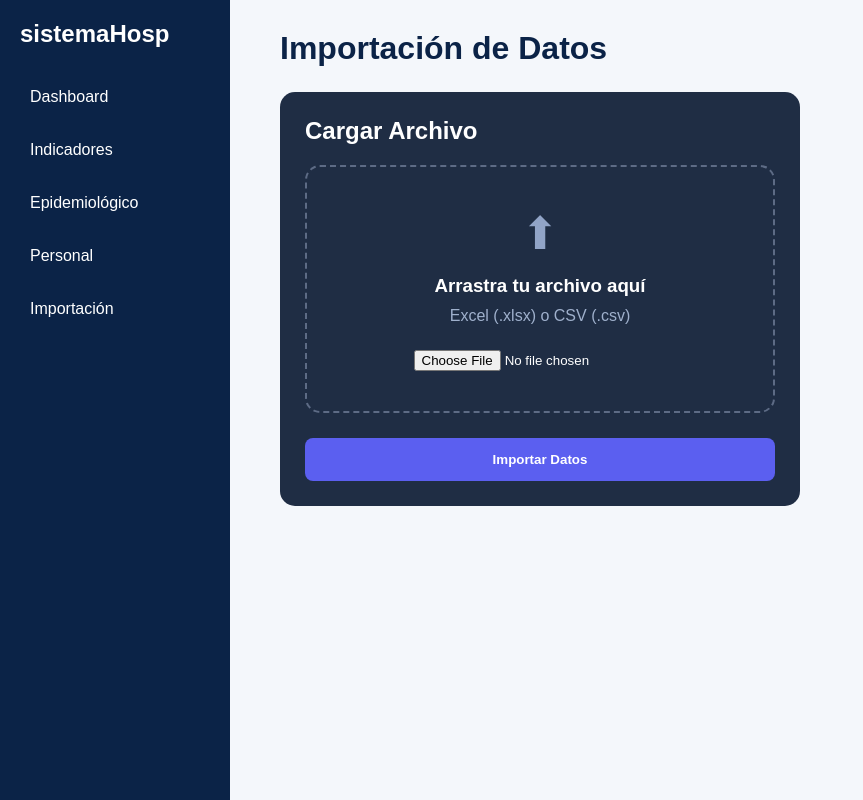
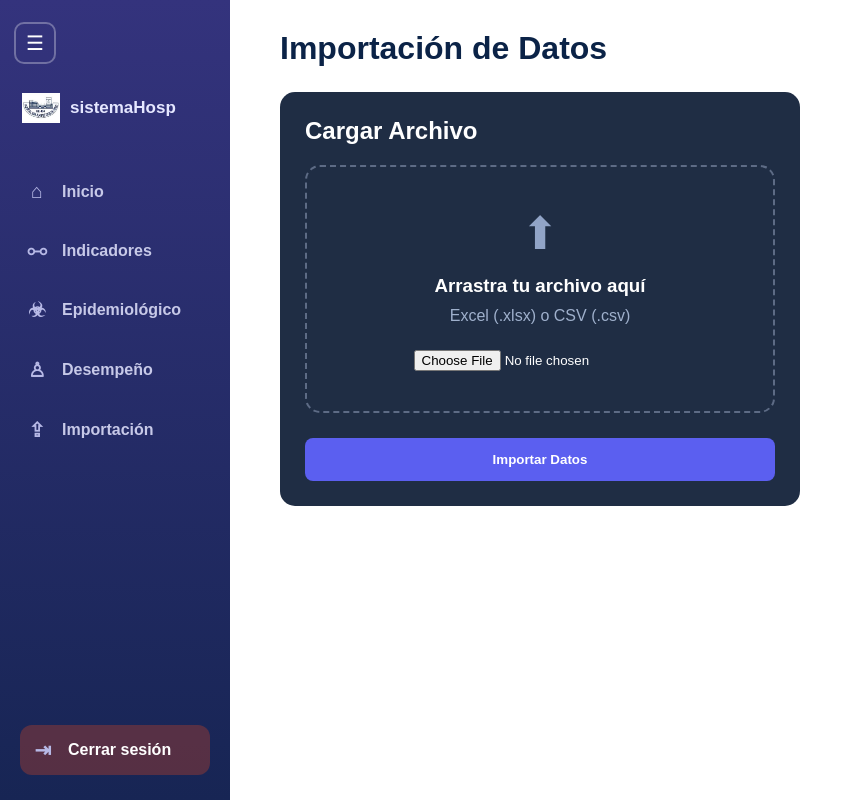
Before and after one commit to iskMil/sistema-hosp, a Flask app: page /importacion in a window 1280 px wide. Shown: the whole page, without its empty margins (0-863 px from the left). Run offline with Flask 3, Linux system fonts and the light colour scheme.

Commit message:
Mejoras en login y sidebar

```diff
--- a/static/css/dashboard.css
+++ b/static/css/dashboard.css
@@ -15,8 +15,22 @@ ESTILOS GLOBALES Y BASE
    Define la fuente predeterminada y color de fondo general */
 body {
     font-family: Arial, sans-serif;
-    background: #f4f7fb;
+    background:fff;
 }
+
+
+
+
+
+
+
+
+
+
+
+
+
+
 
 
 
@@ -66,6 +80,10 @@ ESTILOS DE LA BARRA LATERAL (SIDEBAR)
 .main {
     margin-left: 250px;
     padding: 30px;
+    transition: margin-left 0.3s ease;
+}
+.main.expanded {
+    margin-left: 100px;
 }
 
 /* Título principal de la página */
@@ -282,3 +300,126 @@ ESTILOS DE GRÁFICOS (CHARTS)
 .logout-btn:hover {
     background: #441e1ec2 !important;
 }
+
+.sidebar {
+    width: 230px;
+    height: 100vh;
+    background: linear-gradient(180deg, #34337d, #172554);
+    color: white;
+    position: fixed;
+    padding: 22px 14px;
+
+    display: flex;
+    flex-direction: column;
+}
+
+.sidebar-logo {
+    display: flex;
+    align-items: center;
+    gap: 10px;
+    margin-bottom: 35px;
+    padding: 0 8px;
+}
+
+.sidebar-logo img {
+    width: 38px;
+    height: 38px;
+    object-fit: contain;
+}
+
+.sidebar-logo span {
+    font-size: 17px;
+    font-weight: bold;
+    color: #e5e7ff;
+}
+
+.sidebar a {
+    display: flex;
+    align-items: center;
+    gap: 14px;
+    color: #c7c9e8;
+    text-decoration: none;
+    margin: 5px 0;
+    padding: 13px 12px;
+    border-radius: 12px;
+    font-weight: 600;
+    transition: all 0.2s ease;
+}
+
+.sidebar a:hover {
+    background: rgba(255,255,255,0.12);
+    color: white;
+}
+
+.sidebar .icon {
+    width: 22px;
+    font-size: 20px;
+    color: #b7b9e6;
+    text-align: center;
+}
+
+.logout-btn {
+    margin-top: auto;
+    background: rgba(163, 60, 47, 0.45);
+    color: white !important;
+    text-align: center;
+}
+
+.logout-btn:hover {
+    background: #b91c1c !important;
+}
+
+
+
+.menu-toggle {
+    width: 42px;
+    height: 42px;
+    border: 2px solid rgba(255,255,255,0.3);
+    border-radius: 10px;
+
+    display: flex;
+    align-items: center;
+    justify-content: center;
+
+    cursor: pointer;
+    color: white;
+    font-size: 20px;
+
+    margin-bottom: 25px;
+}
+
+.sidebar {
+    transition: all 0.3s ease;
+}
+
+.main {
+    transition: all 0.3s ease;
+}
+
+
+/*Estado minimizado*/
+.sidebar.collapsed {
+    width: 80px;
+    padding: 20px 10px;
+}
+
+.sidebar.collapsed .menu-text,
+.sidebar.collapsed .sidebar-logo span {
+    display: none;
+}
+
+.sidebar.collapsed a {
+    justify-content: center;
+    padding: 13px 0;
+}
+
+.sidebar.collapsed .icon {
+    font-size: 22px;
+    width: auto;
+}
+
+.sidebar.collapsed .logout-btn {
+    left: 10px;
+    right: 10px;
+    width: auto;
+}
--- a/static/js/app.js
+++ b/static/js/app.js
@@ -1,3 +1,12 @@
 document.addEventListener("DOMContentLoaded", function () {
     console.log("Login cargado correctamente");
 });
+
+function toggleSidebar() {
+
+    const sidebar = document.querySelector('.sidebar');
+    const main = document.querySelector('.main');
+
+    sidebar.classList.toggle('collapsed');
+    main.classList.toggle('expanded');
+}
--- a/templates/importacion.html
+++ b/templates/importacion.html
@@ -7,12 +7,42 @@
 <body>
 
 <div class="sidebar">
-    <h2>sistemaHosp</h2>
-    <a href="/dashboard">Dashboard</a>
-    <a href="/indicadores">Indicadores</a>
-    <a href="/epidemiologia">Epidemiológico</a>
-    <a href="/personal">Personal</a>
-    <a href="/importacion">Importación</a>
+    <div class="menu-toggle" onclick="toggleSidebar()">
+    ☰
+</div>
+    <div class="sidebar-logo">
+        <img src="/static/img/logo.png" alt="Logo">
+        <span>sistemaHosp</span>
+    </div>
+    <a href="/dashboard">
+    <span class="icon">⌂</span>
+    <span class="menu-text">Inicio</span>
+</a>
+
+<a href="/indicadores">
+    <span class="icon">⧟</span>
+    <span class="menu-text">Indicadores</span>
+</a>
+
+<a href="/epidemiologia">
+    <span class="icon">☣</span>
+    <span class="menu-text">Epidemiológico</span>
+</a>
+
+<a href="/personal">
+    <span class="icon">♙</span>
+    <span class="menu-text">Desempeño</span>
+</a>
+
+<a href="/importacion">
+    <span class="icon">⇪</span>
+    <span class="menu-text">Importación</span>
+</a>
+
+<a href="/logout" class="logout-btn">
+    <span class="icon">⇥</span>
+    <span class="menu-text">Cerrar sesión</span>
+</a>
 </div>
 
 <div class="main">
@@ -89,6 +119,6 @@ function filtrarTabla() {
     }
 }
 </script>
-
+<script src="/static/js/app.js"></script>
 </body>
 </html>
--- a/templates/login.html
+++ b/templates/login.html
@@ -13,8 +13,8 @@
     <div class="login-form">
 
         <div class="logo-box">
-            <div class="logo-icon">⚠</div>
-            <h2>SISTEMAHOSP</h2>
+            <img src="/static/img/logo.png" alt="Logo Hospital" class="logo-login">
+            <h2>HOSPITAL SJDP</h2>
         </div>
 
         <h1>Bienvenido</h1>
```
Also changed, not shown: static/css/style.css (+4 -10 lines), templates/dashboard.html (+39 -7 lines), templates/epidemiologia.html (+37 -7 lines), templates/indicadores.html (+37 -7 lines), templates/personal.html (+36 -7 lines), static/img/logo.png (added), static/img/logo12.png (added).
